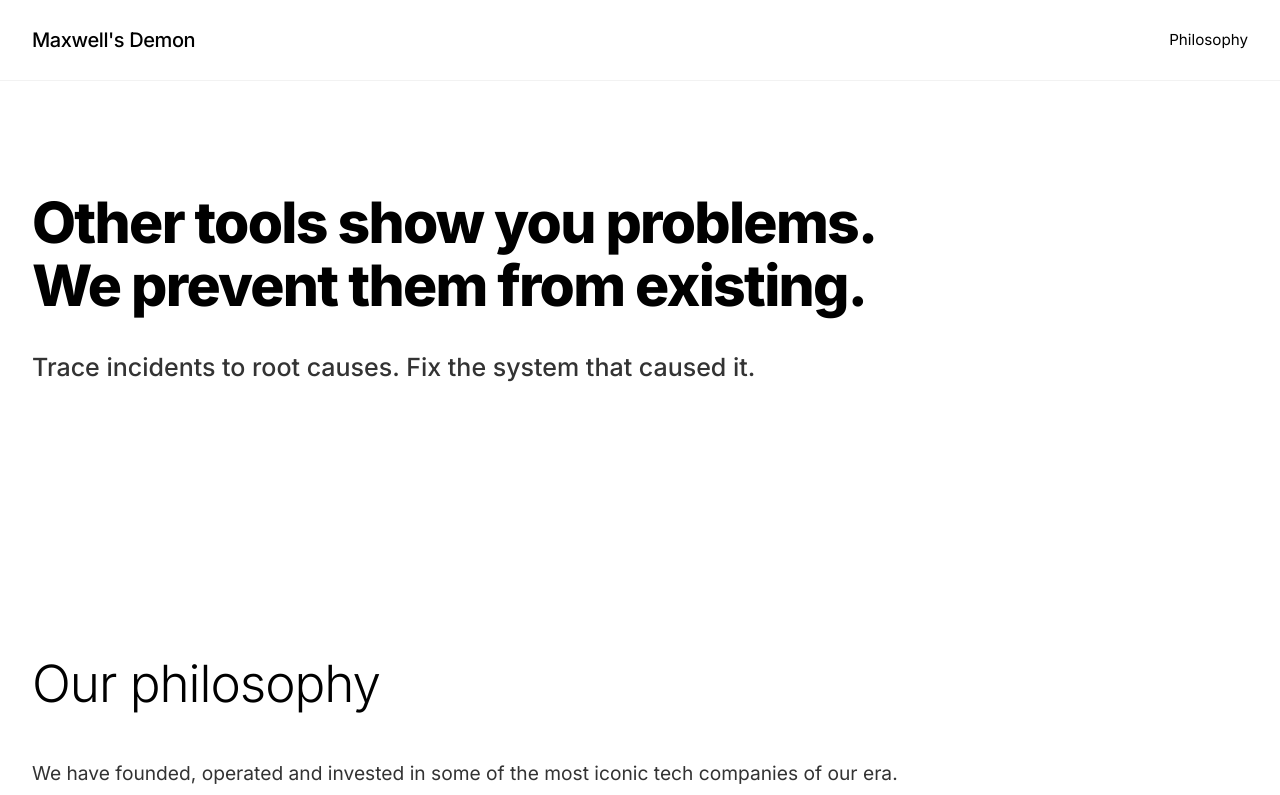
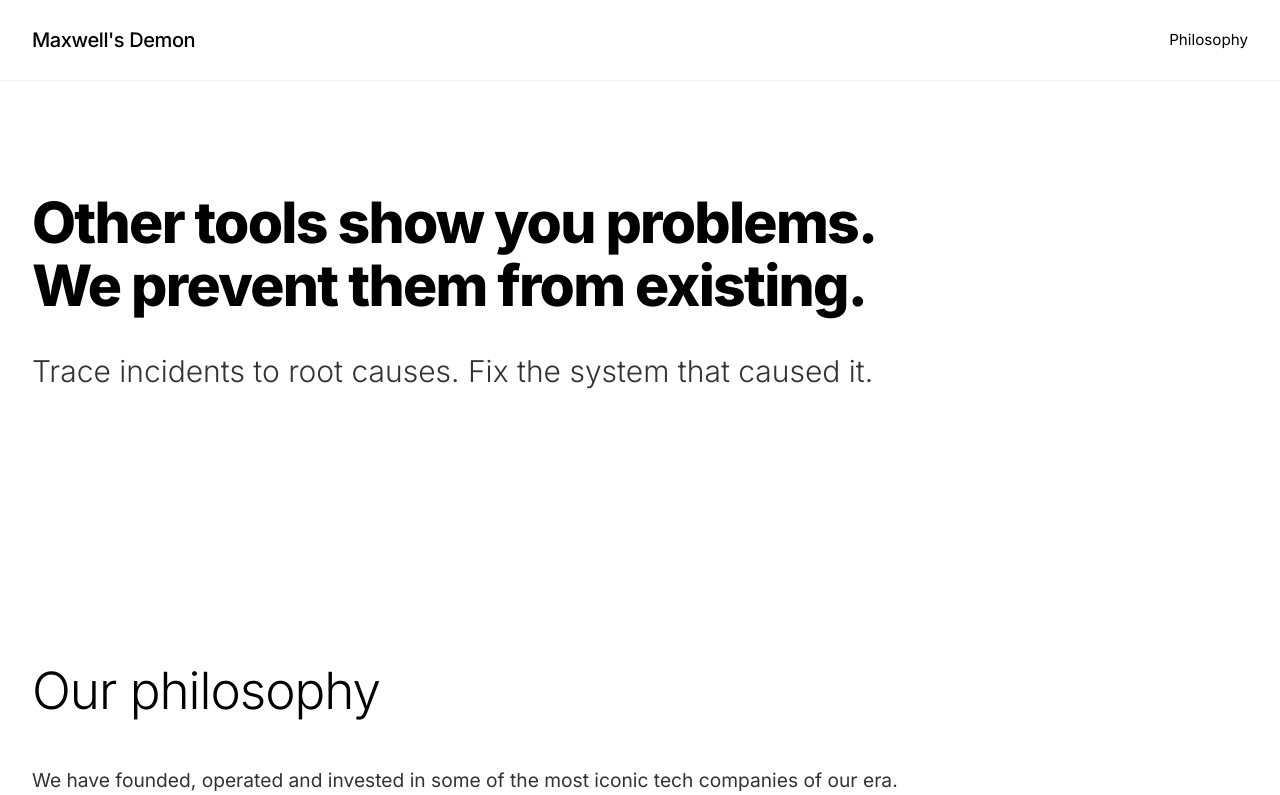
Before and after one commit to cgkohler/maxwellsdemon, a Next.js app in the folder web/: page / in a window 1280 px wide. Shown: the top 795 px of the page. Built offline with nearby package versions, Linux system fonts and the light colour scheme.

Commit message:
Update hero subtitle styles in globals.css: increased font size to 30px, adjusted font weight to 300, and expanded max-width to 900px.

```diff
--- a/web/app/globals.css
+++ b/web/app/globals.css
@@ -99,12 +99,12 @@ a:hover {
 }
 
 .hero-subtitle {
-  font-size: 25px;
-  font-weight: 500;
+  font-size: 30px;
+  font-weight: 300;
   font-family: "Inter", -apple-system, BlinkMacSystemFont, sans-serif;
   line-height: 1.5;
   color: #333333;
-  max-width: 800px;
+  max-width: 900px;
   margin-top: 2rem;
 }
 
```
